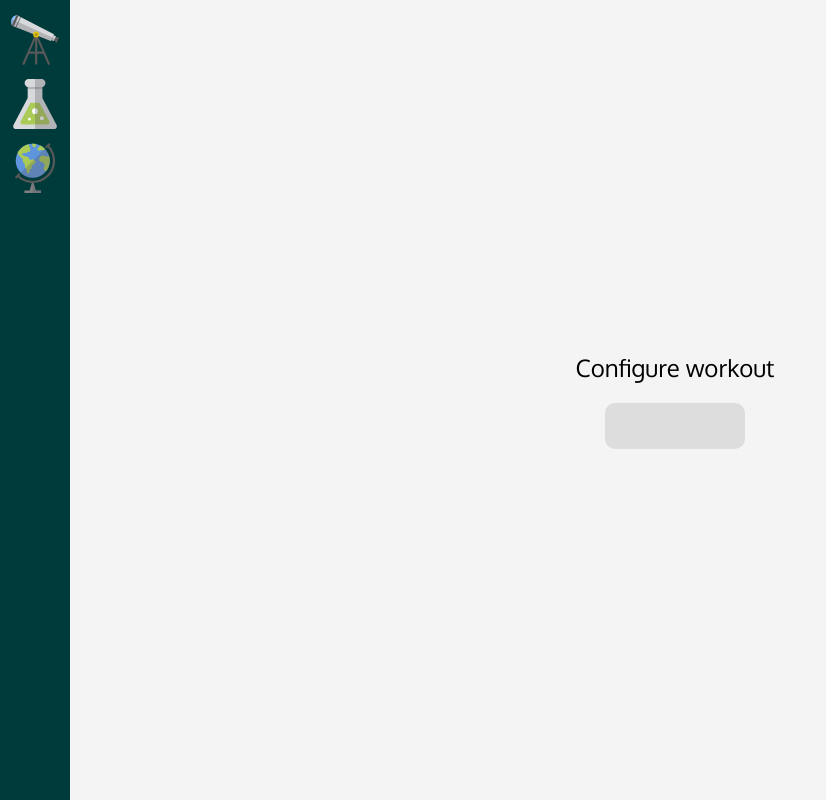
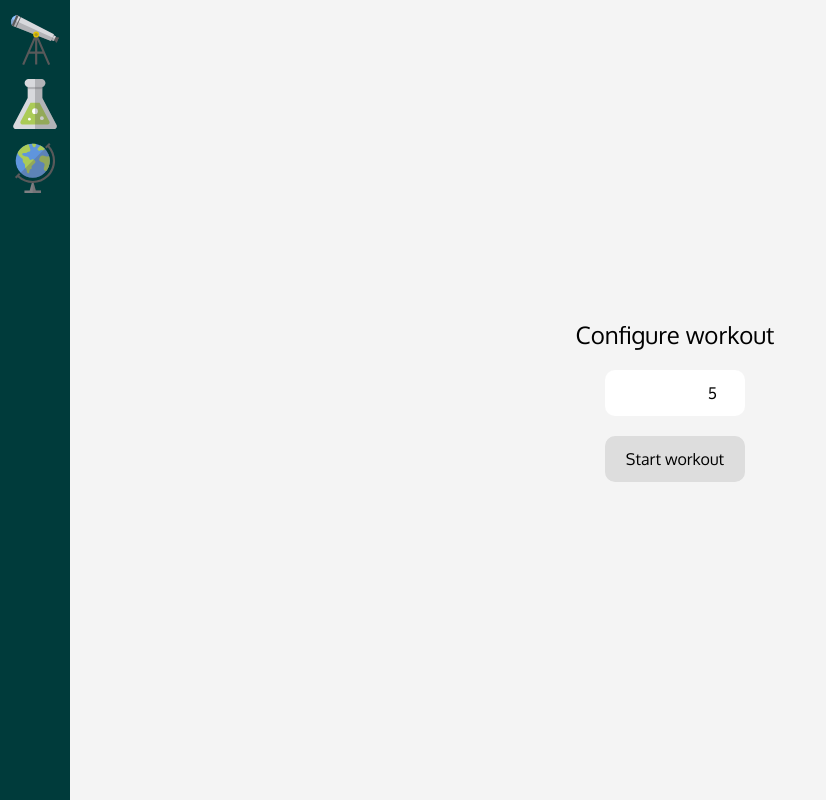
Before and after one commit to tomas-cani/synapse, a React (Create React App) app: page / in a window 1280 px wide. Shown: the whole page, without its empty margins (0-826 px from the left). Built offline with nearby package versions, Linux system fonts and the light colour scheme.

Commit message:
Allow max attempts configuration in start screen

```diff
--- a/src/chemistry/Chemistry.jsx
+++ b/src/chemistry/Chemistry.jsx
@@ -13,6 +13,7 @@ import './Chemistry.css';
 
 const defaultState = {
   attempts: 0,
+  maxAttempts: '5',
   correctAnswers: 0,
   correctOption: null,
   workoutStarted: false,
@@ -30,6 +31,7 @@ class Chemistry extends Component {
   constructor(props) {
     super(props);
     this.state = defaultState;
+    this.handleConfig = this.handleConfig.bind(this);
     this.handleOptionSelect = this.handleOptionSelect.bind(this);
     this.handleRetry = this.handleRetry.bind(this);
     this.handleStart = this.handleStart.bind(this);
@@ -68,7 +70,11 @@ class Chemistry extends Component {
 
   getStartScreen() {
     return (
-      <StartScreen onStart={this.handleStart} />
+      <StartScreen
+        onStart={this.handleStart}
+        handleConfig={this.handleConfig}
+        maxAttempts={this.state.maxAttempts}
+      />
     );
   }
 
@@ -97,6 +103,12 @@ class Chemistry extends Component {
     }, 1500);
   }
 
+  handleConfig(maxAttempts) {
+    this.setState({
+      maxAttempts,
+    });
+  }
+
   handleRetry() {
     this.resetState();
   }
@@ -123,7 +135,7 @@ class Chemistry extends Component {
     let content;
     if (!this.state.workoutStarted) {
       content = this.getStartScreen();
-    } else if (this.state.attempts < 5) {
+    } else if (this.state.attempts < Number(this.state.maxAttempts)) {
       content = this.state.correctOption ? this.getGameBoard() : '';
     } else {
       content = this.getEndScreen();
--- a/src/workout/StartScreen.jsx
+++ b/src/workout/StartScreen.jsx
@@ -3,28 +3,32 @@ import PropTypes from 'prop-types';
 
 import Button from '../shared/Button';
 import Screen from './Screen';
+import Input from '../shared/Input';
 
 class StartScreen extends React.Component {
   constructor(props) {
     super(props);
-    this.handleStart = this.handleStart.bind(this);
+    this.handleInput = this.handleInput.bind(this);
   }
 
-  handleStart() {
-    this.props.onStart();
+  handleInput(value) {
+    this.props.handleConfig(value);
   }
 
   render() {
     return (
       <Screen>
         <p>Configure workout</p>
-        <Button onClick={this.handleStart}>Start workout</Button>
+        <Input type="number" onInput={this.handleInput} value={this.props.maxAttempts} />
+        <Button onClick={this.props.onStart} value="Start workout" />
       </Screen>
     );
   }
 }
 
 StartScreen.propTypes = {
+  handleConfig: PropTypes.func.isRequired,
+  maxAttempts: PropTypes.string.isRequired,
   onStart: PropTypes.func.isRequired,
 };
 
```
